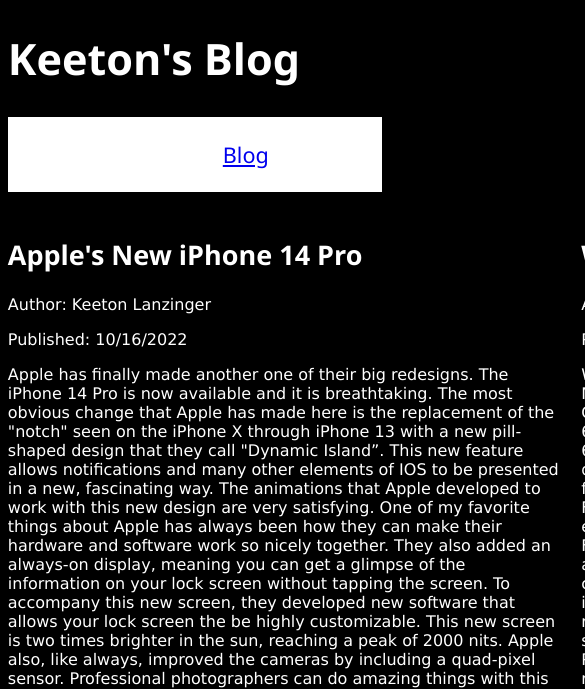
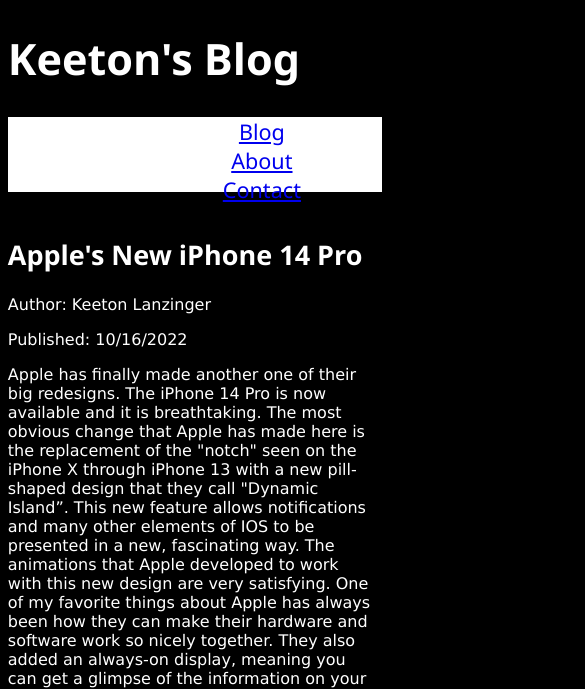
Before and after one commit to keetonlanzy/mi349_blog, a plain HTML site: page index.html in a window 390 px wide. Shown: the top 689 px of the page, 585 px wide, since content can reach past the window. Drawn offline with Linux system fonts and the light colour scheme.

Commit message:
Media Queries

```diff
--- a/style.css
+++ b/style.css
@@ -97,3 +97,17 @@
     flex: 1;
     margin-left: 10px;
 }
+
+@media (max-width: 400px) {
+    section {
+        display: flex;
+        flex-direction: column;
+    }
+    #lister {
+        display: flex;
+        flex-direction: column;
+    }
+    .stick {
+        height: fit-content;
+    }
+}
```
Also changed, not shown: about.html (+1 -1 lines), 1 other file.
